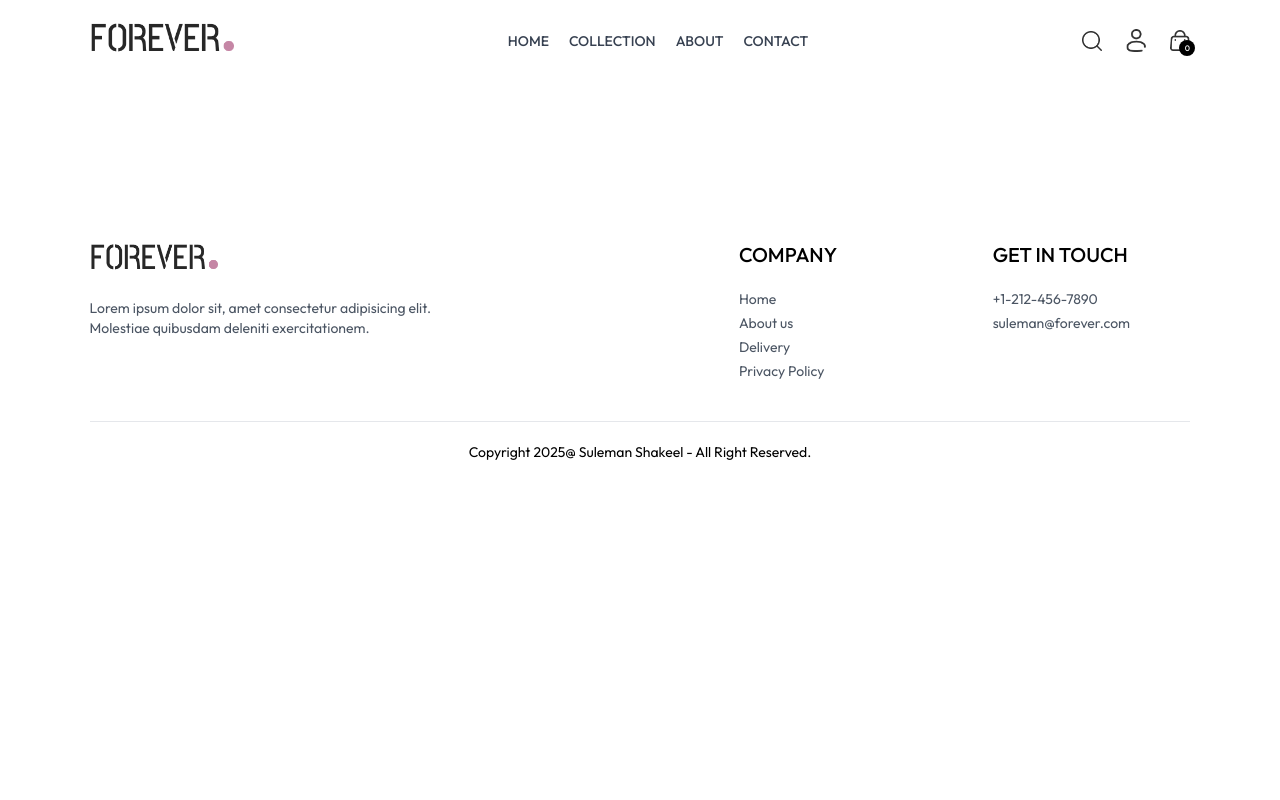
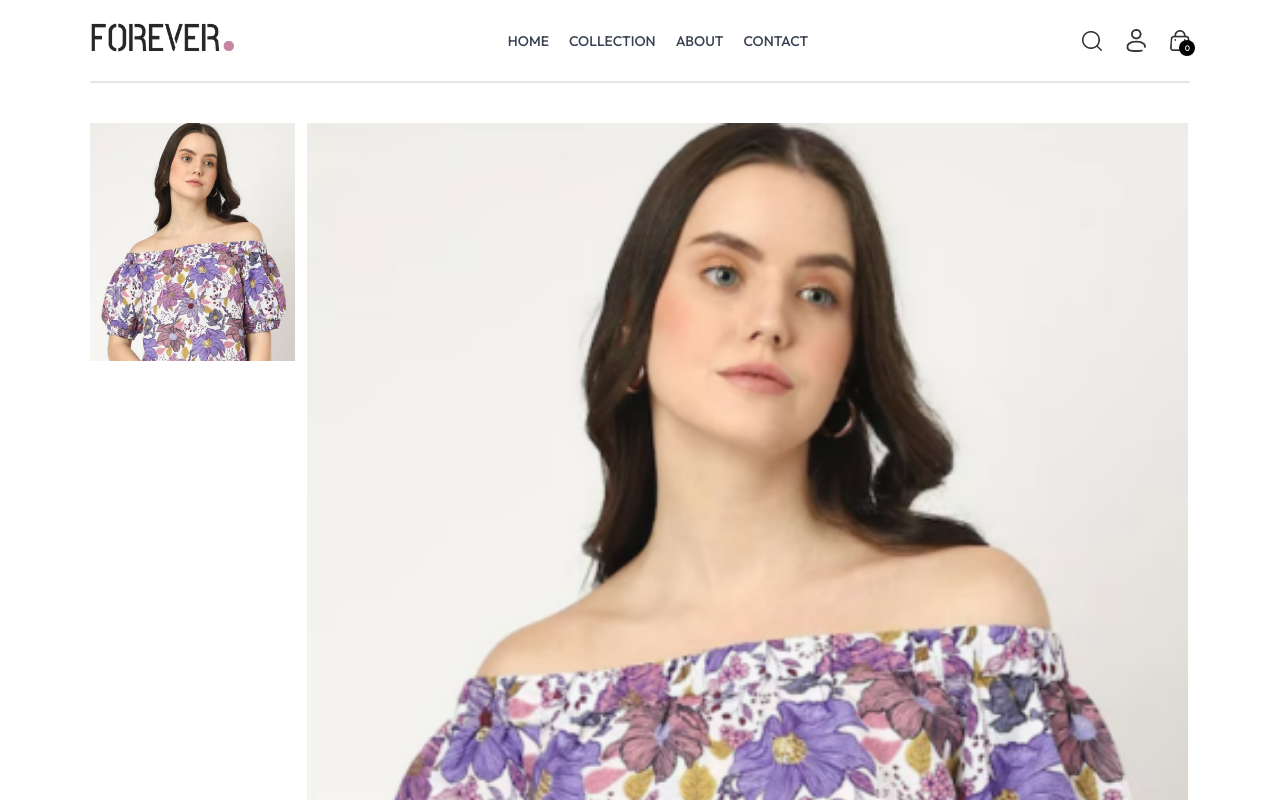
Before and after one commit to suleman37/Forever, a React (Create React App) app: page /product/aaaaa in a window 1280 px wide. Shown: the top 800 px of the page. Built offline with nearby package versions, Linux system fonts and the light colour scheme.

Commit message:
Add Product Images on Single Product Page

```diff
--- a/src/Pages/Collection.jsx
+++ b/src/Pages/Collection.jsx
@@ -5,7 +5,7 @@
 import ProductItem from "../components/ProductItem";
 
 const Collection = () => {
-  const { products } = useContext(ShopContext);
+  const { products, search  } = useContext(ShopContext);
   const [showFilter, setShowFilter] = useState(false);
   const [selectedCategories, setSelectedCategories] = useState([]);
   const [selectedTypes, setSelectedTypes] = useState([]);
@@ -51,7 +51,10 @@
       selectedCategories.includes(product.category);
     const typeMatch =
       selectedTypes.length === 0 || selectedTypes.includes(product.type);
-    return categoryMatch && typeMatch;
+    const searchMatch =
+      search === "" ||
+      product.name.toLowerCase().includes(search.toLowerCase());
+    return categoryMatch && typeMatch && searchMatch;
   });
 
   const sortedProducts = sortProduct();
--- a/src/Pages/Product.jsx
+++ b/src/Pages/Product.jsx
@@ -1,11 +1,56 @@
-import React from 'react'
+import React, { useContext, useEffect, useState } from "react";
+import { useParams } from "react-router-dom";
+import { ShopContext } from "../context/ShopContext";
 
 const Product = () => {
-  return (
-    <div>
+  const { id } = useParams();
+  const { products } = useContext(ShopContext);
+  const [productData, setProductData] = useState(false);
+  const [image, setImage] = useState("");
+  console.log(id);
 
+  const fetchProductData = async () => {
+    products.map((item) => {
+      if (item.id === id) {
+        setProductData(item);
+        setImage(item.image[0]);
+        console.log(item);
+        return null;
+      }
+    });
+  };
+
+  useEffect(() => {
+    fetchProductData();
+  }, [id]);
+
+  return productData ? (
+    <div className="border-t-2 pt-10 transition-opacity ease-in duration-500 opacity-100">
+      <div className="flex gap-12 sm:gap-12 flex-col sm:flex-row">
+        {/* Product Images */}
+        <div className="flex-1 flex flex-col-reverse gap-3  sm:flex-row">
+          <div className="flex sm:flex-col overflow-x-auto sm:overflow-y-scrolll justify-between sm:justify-normal sm:w-[18.7%] w-full">
+            {productData.image.map((item, index) => (
+              <img
+                src={item}
+                alt="Product Image"
+                key={index}
+                className="w-[24%] sm:w-full sm:mb-3 flex-shink-0 cursor-pointer"
+                onClick={() => setImage(item)}
+              />
+            ))}
+          </div>
+          <div className="w-full sm:w-[80%]">
+            <img src={image} alt="Product Image" className="w-full h-auto" />
+          </div>
+        </div>
+
+        {/* Products Info */}
+      </div>
     </div>
-  )
-}
+  ) : (
+    <div className="opacity-0"></div>
+  );
+};
 
 export default Product;
--- a/src/components/Searchbar.jsx
+++ b/src/components/Searchbar.jsx
@@ -1,10 +1,12 @@
-import React, { useContext } from "react";
+import React, { useContext, useEffect, useState } from "react";
 import searchicon from "../assets/frontend_assets/search_icon.png";
 import crossicon from "../assets/frontend_assets/cross_icon.png";
 import { ShopContext } from "../context/ShopContext";
 
 const Searchbar = () => {
-  const { search, setSearch, showsearch, setShowSearch } = useContext(ShopContext);
+  const { search, setSearch, showsearch, setShowSearch } =
+    useContext(ShopContext);
+  const [isVisible, setIsVisible] = useState(true);
 
   const handleInputChange = (event) => {
     setSearch(event.target.value);
@@ -15,17 +17,30 @@
     setShowSearch(false);
   };
 
+  useEffect(() => {
+    const handleScroll = () => {
+      setIsVisible(window.scrollY < window.innerHeight / 3);
+    };
+
+    window.addEventListener("scroll", handleScroll);
+    return () => {
+      window.removeEventListener("scroll", handleScroll);
+    };
+  }, []);
+
   return (
     <div
       className={`fixed inset-x-20 top-20 flex items-start justify-center bg-transparent transition-opacity duration-300 ${
-        showsearch ? "opacity-100" : "opacity-0 pointer-events-none"
+        showsearch && isVisible
+          ? "opacity-100"
+          : "opacity-0 pointer-events-none"
       }`}
     >
       <div
         className={`relative w-full max-w-lg mx-auto p-4 bg-white rounded-lg shadow-lg transform transition-transform duration-300 ${
-          showsearch ? "translate-y-0" : "-translate-y-full"
+          showsearch && isVisible ? "translate-y-0" : "-translate-y-full"
         }`}
-        style={{border:"1px solid gray"}}
+        style={{ border: "1px solid gray" }}
       >
         <button
           className="absolute right-0 top-0 mt-2 mr-2 text-gray-600"
```
Also changed, not shown: src/context/ShopContext.jsx (+10 -5 lines).
